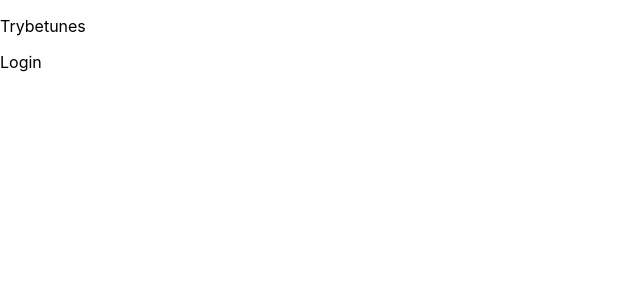
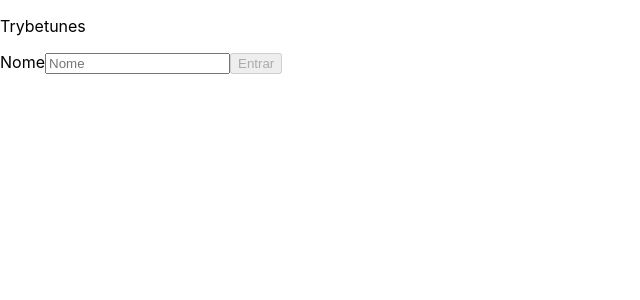
Before and after one commit to samantharsiqueira/trybetunes, a React (Vite) app: page / in a window 1280 px wide. Shown: the top 300 px of the page, without its empty margins (0-640 px from the left). Built offline with nearby package versions, Linux system fonts and the light colour scheme.

Commit message:
first one

```diff
--- a/src/pages/Login.tsx
+++ b/src/pages/Login.tsx
@@ -1,9 +1,58 @@
-import React from 'react'
+import React, { ChangeEvent, useState } from 'react';
+import { useNavigate } from 'react-router-dom';
+import { createUser } from '../services/userAPI';
+import Loading from './Loading';
 
 function Login() {
+  const [input, setInput] = useState(''); // Pra validar os digitos do input e liberar o botao
+  const [loading, setLoading] = useState(false); // Para usar o carregando na pagina
+  const navigate = useNavigate(); // Para redirecionar para a /search depois
+
+  // TODO: O botao tem que estar disabilitado ate que haja 3 digitos
+  // event: ChangeEvent<HTMLInputElement> para corrigir o erro 'event' implicitly has 'any' type;
+  const handleChange = (event: ChangeEvent<HTMLInputElement>) => {
+    setInput(event.target.value);
+  };
+
+  const handleLogin = async () => {
+    setLoading(true);
+
+    try {
+      await createUser({ name: input }) // Salva o nome da pessoa usuaria
+        .then(() => navigate('search')); // Deu certo, redireciona pra /search com o hook navigate
+    } catch (error) {
+      console.error('Erro ao salvar o nome:', error);
+    } finally {
+      setLoading(false);
+    }
+  };
+
   return (
-    <div>Login</div>
-  )
+    <form>
+      <label>
+        Nome
+        <input
+          type="text"
+          placeholder="Nome"
+          name="name"
+          data-testid="login-name-input"
+          value={ input }
+          onChange={ handleChange }
+        />
+      </label>
+      <button
+        type="submit"
+        data-testid="login-submit-button"
+        disabled={ input.length < 3 || loading }
+        onClick={ handleLogin }
+      >
+        Entrar
+      </button>
+
+      {loading && <Loading />}
+    </form>
+    // Renderizacao condifional if true renderiza
+  );
 }
 
-export default Login
+export default Login;
```
